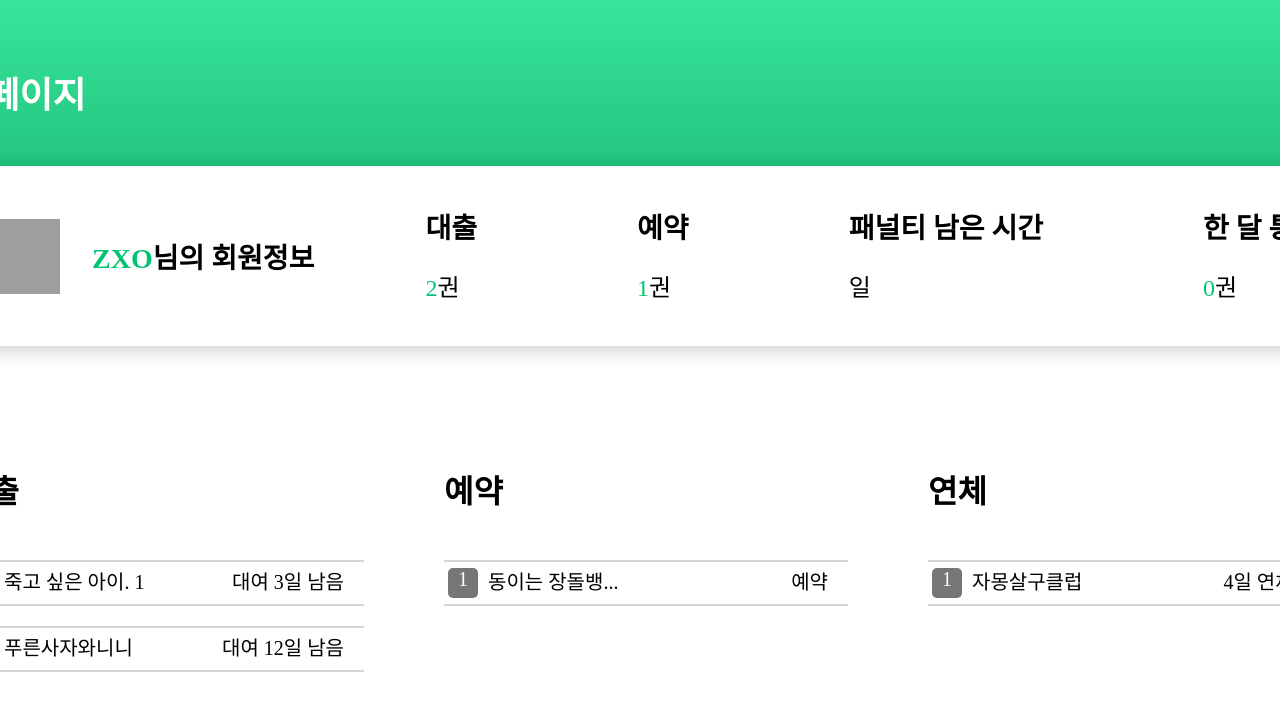
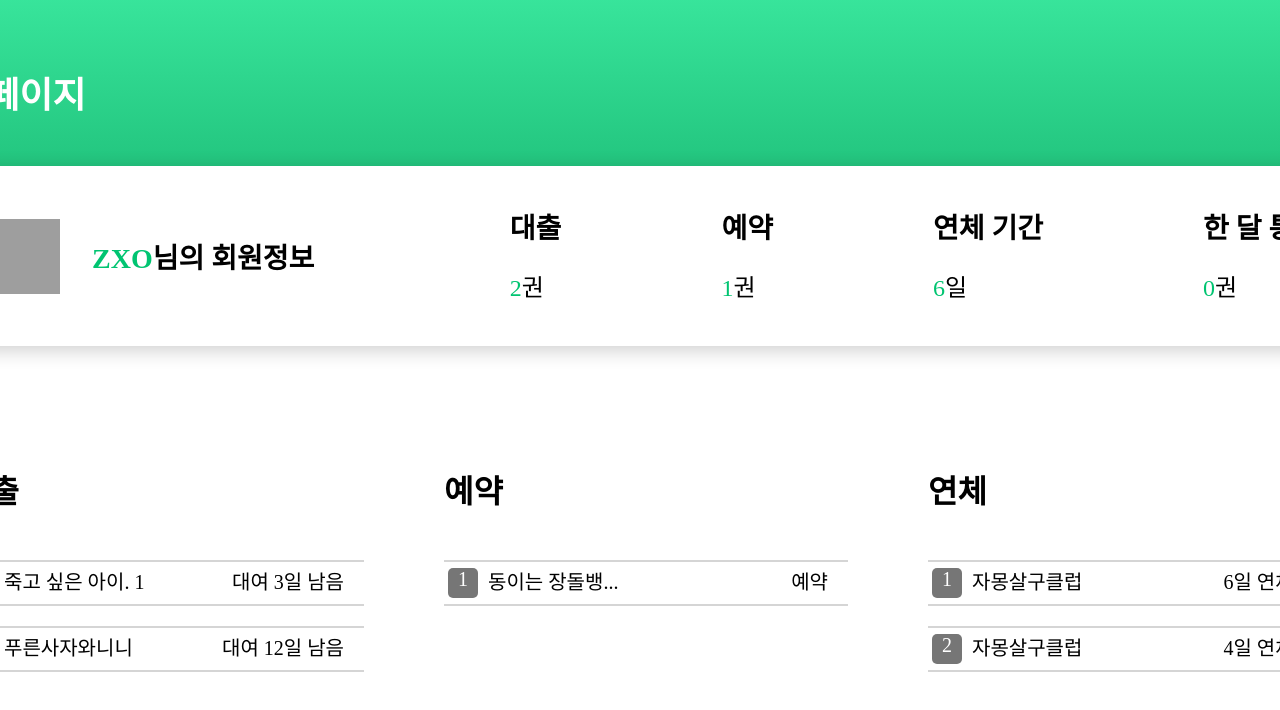
Before and after one commit to plain-bookshelf/bookShelf-FE, a React (Vite) app: page /My in a window 1280 px wide. Shown: the top 710 px of the page. Built offline with nearby package versions, Linux system fonts and the light colour scheme; grey boxes are pictures that could not be loaded.

Commit message:
feat: booklist

```diff
--- a/src/components/MyPage/MyInfo.tsx
+++ b/src/components/MyPage/MyInfo.tsx
@@ -1,12 +1,15 @@
 import * as S from "./style"
 import { useState } from "react"
+import type { MyBook } from "../../type";
 
 export default function MyProfile() {
   const [userInfo, setUserInfo] = useState({name: "ZXO", img: "https://cdn.discordapp.com/attachments/1137618300638072832/1419603738586382356/image.png?ex=68d456c2&is=68d30542&hm=81cc1868de12d0dc5cd1c43c32159935a71fb725ea8336145e341de6c3c7079c&"});
-  const [borrowBooks, setBorrowBooks] = useState([{title: "죽고 싶은 아이. 1", state: 3, id: 1},{title: "푸른사자와니니", state: 12, id: 2}]);
-  const [reserveBooks, setReserveBooks] = useState([{title: "동이는 장돌뱅...", id: 1,}]);
-  const [overdueBooks, setOverdueBooks] = useState([{title: "자몽살구클럽", state: 4, id: 1}]);
-  const [statistics, setStatistics] = useState(0)
+  const [borrowBooks, setBorrowBooks] = useState<MyBook[]>([{title: "죽고 싶은 아이. 1", state: 3, id: 1},{title: "푸른사자와니니", state: 12, id: 2}]);
+  const [reserveBooks, setReserveBooks] = useState<MyBook[]>([{title: "동이는 장돌뱅...", state: "대여", id: 1,}]);
+  const [overdueBooks, setOverdueBooks] = useState<MyBook[]>([{title: "자몽살구클럽", state: 6, id: 1}, {title: "자몽살구클럽", state: 4, id: 2}]);
+  const [penalty, setPenalty] = useState(0);
+  const [overdueStaes, setOverdueStaes] = useState(Math.max(...overdueBooks.map(e => Number(e.state))));
+  const [statistics, setStatistics] = useState(0);
 
   return(
     <>
@@ -28,8 +31,8 @@ export default function MyProfile() {
                 <span><S.InfoContent color="#00C471">{reserveBooks.length}</S.InfoContent><S.InfoContent color="black">권</S.InfoContent></span>
               </S.InfoBox>
               <S.InfoBox>
-                <S.InfoTitle color="black">패널티 남은 시간</S.InfoTitle>
-                <span><S.InfoContent color="#00C471">{/* 어떻게 짜야 함 ? */}</S.InfoContent><S.InfoContent color="black">일</S.InfoContent></span>
+                <S.InfoTitle color="black">연체 기간</S.InfoTitle>
+                <span><S.InfoContent color="#00C471">{overdueBooks.length !== 0 ? overdueStaes : penalty}</S.InfoContent><S.InfoContent color="black">일</S.InfoContent></span>
               </S.InfoBox>
               <S.InfoBox>
                 <S.InfoTitle color="black">한 달 통계</S.InfoTitle>
--- a/src/pages/Main.tsx
+++ b/src/pages/Main.tsx
@@ -1,6 +1,6 @@
 import SearchBar from "../components/SearchBar/SearchBar"
 import * as B from "../components/Book/Book"
-import type { Book } from "../type"
+import type { Book, PopularBook } from "../type"
 import { useState } from "react"
 import { Line } from "../components/Book/style"
 
@@ -10,8 +10,8 @@ function temp(a: string){
 
 export default function Main() {
   const [searchBookList, setSearchBookList] = useState<Book[]>([]);
-  const [popularBookList, setPopularBookList] = useState([{title: "아 제발", author: "아 진짜", category: "암거나", nowRank: 3, preRank: 1, img: "a"}]);
-  const [newBookList, setNewBookList] = useState([{title: "아 제발", author: "아 진짜", category: "암거나", img: "temp"},{title: "아 제발", author: "아 진짜", category: "암거나", img: "temp"},{title: "아 제발", author: "아 진짜", category: "암거나", img: "temp"},{title: "아 제발", author: "아 진짜", category: "암거나", img: "temp"},{title: "아 제발", author: "아 진짜", category: "암거나", img: "temp"},{title: "아 제발", author: "아 진짜", category: "암거나", img: "temp"},{title: "아 제발", author: "아 진짜", category: "암거나", img: "temp"},{title: "아 제발", author: "아 진짜", category: "암거나", img: "temp"}]);
+  const [popularBookList, setPopularBookList] = useState<PopularBook[]>([{title: "아 제발", author: "아 진짜", category: "암거나", nowRank: 3, preRank: 1, img: "a"}]);
+  const [newBookList, setNewBookList] = useState<Book[]>([{title: "아 제발", author: "아 진짜", category: "암거나", img: "temp"},{title: "아 제발", author: "아 진짜", category: "암거나", img: "temp"},{title: "아 제발", author: "아 진짜", category: "암거나", img: "temp"},{title: "아 제발", author: "아 진짜", category: "암거나", img: "temp"},{title: "아 제발", author: "아 진짜", category: "암거나", img: "temp"},{title: "아 제발", author: "아 진짜", category: "암거나", img: "temp"},{title: "아 제발", author: "아 진짜", category: "암거나", img: "temp"},{title: "아 제발", author: "아 진짜", category: "암거나", img: "temp"}]);
 
  return(<>
     <SearchBar handleSearch={temp} />
--- a/src/type.ts
+++ b/src/type.ts
@@ -18,3 +18,9 @@ export type UserInfo = {
   name: string;
   img: string;
 }
+
+export type MyBook = {
+  title: string;
+  state: number | string;
+  id: number;
+}
```
Also changed, not shown: src/layouts/index.tsx (added), src/mocks/index.ts (added), src/stores/useUserStore.tsx (added), src/types/index.tsx (added), src/utils/index.ts (added).
